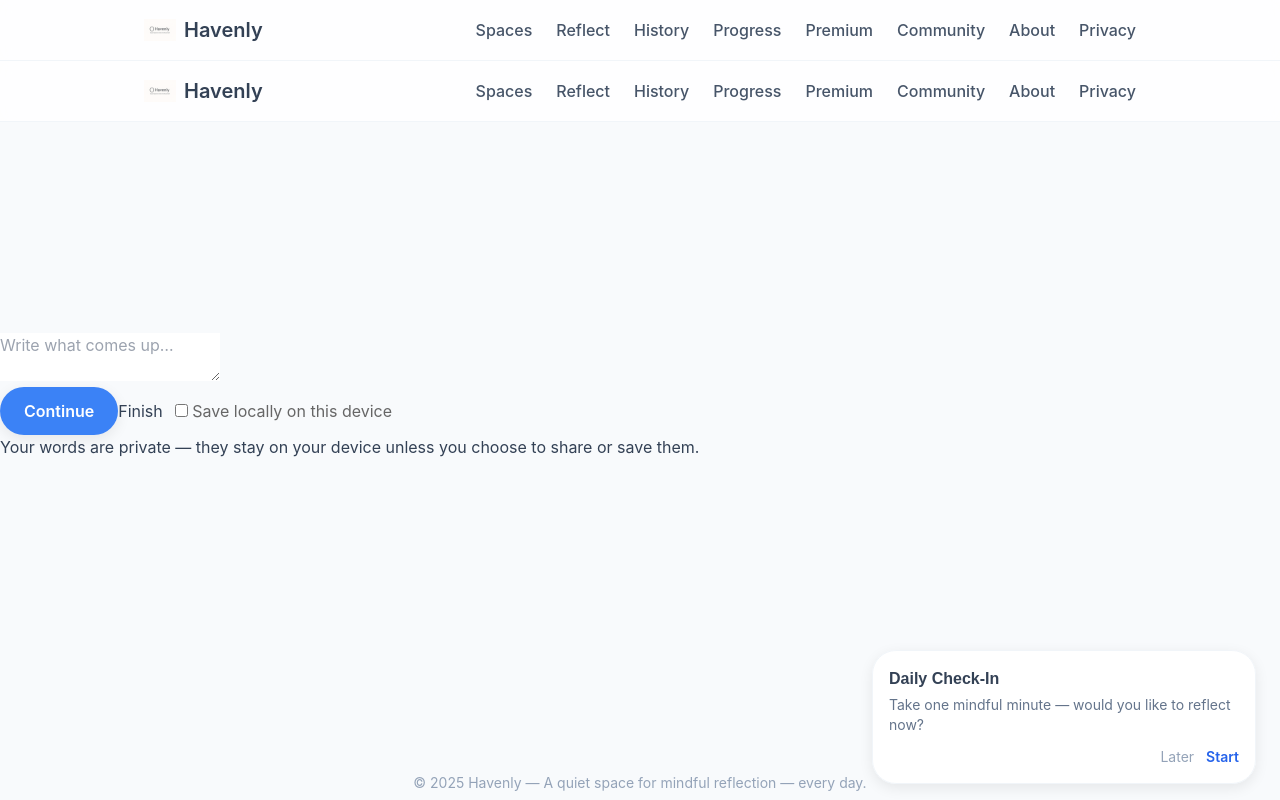
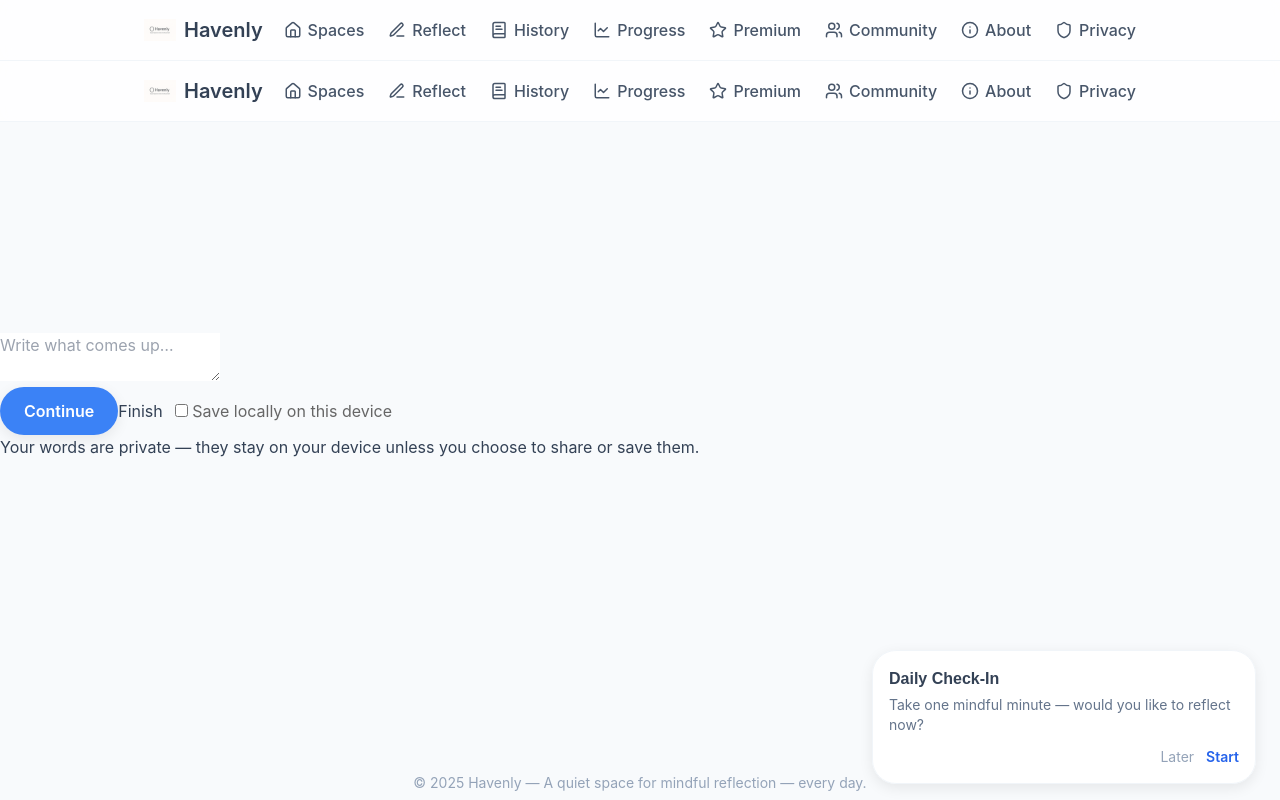
Before and after one commit to Khrboshi/havenly, a Next.js app: page /reflect in a window 1280 px wide. Shown: the top 800 px of the page. Built offline with nearby package versions, Linux system fonts and the light colour scheme.

Commit message:
Update Header.js

```diff
--- a/components/Header.js
+++ b/components/Header.js
@@ -3,7 +3,7 @@
 import { useState } from "react";
 import Link from "next/link";
 import Image from "next/image";
-import { X, MoreHorizontal } from "lucide-react";
+import { X, MoreHorizontal, Home, PenLine, BookText, LineChart, Star, Users, Info, Shield } from "lucide-react";
 import { motion, AnimatePresence } from "framer-motion";
 import { useRouter } from "next/router";
 
@@ -11,46 +11,52 @@ export default function Header() {
   const [openOverflow, setOpenOverflow] = useState(false);
   const router = useRouter();
 
+  // Main quick-access navigation
   const mainLinks = [
-    { href: "/rooms", label: "Spaces" },
-    { href: "/unpack", label: "Reflect" },
-    { href: "/history", label: "History" },
-    { href: "/progress", label: "Progress" },
+    { href: "/rooms", label: "Spaces", icon: <Home size={18} /> },
+    { href: "/unpack", label: "Reflect", icon: <PenLine size={18} /> },
+    { href: "/history", label: "History", icon: <BookText size={18} /> },
+    { href: "/progress", label: "Progress", icon: <LineChart size={18} /> },
   ];
 
+  // Secondary navigation (less frequent actions)
   const secondaryLinks = [
-    { href: "/premium", label: "Premium" },
-    { href: "/community", label: "Community" },
-    { href: "/about", label: "About" },
-    { href: "/privacy", label: "Privacy" },
+    { href: "/premium", label: "Premium", icon: <Star size={18} /> },
+    { href: "/community", label: "Community", icon: <Users size={18} /> },
+    { href: "/about", label: "About", icon: <Info size={18} /> },
+    { href: "/privacy", label: "Privacy", icon: <Shield size={18} /> },
   ];
 
   const closeOverflow = () => setOpenOverflow(false);
 
   return (
     <header className="bg-white/80 backdrop-blur border-b border-slate-200 sticky top-0 z-50">
+      {/* Desktop / Laptop Header */}
       <div className="max-w-5xl mx-auto flex items-center justify-between px-4 py-3 md:py-4">
         <Link href="/" className="flex items-center gap-2">
           <Image src="/logo.png" alt="Havenly logo" width={32} height={32} priority />
           <span className="text-xl font-semibold text-slate-800">Havenly</span>
         </Link>
 
-        {/* Desktop Navigation */}
         <nav className="hidden md:flex gap-6 items-center">
-          {[...mainLinks, ...secondaryLinks].map((link) => (
+          {[...mainLinks, ...secondaryLinks].map((link) => {
+            const active = router.pathname === link.href;
+            return (
               <Link
                 key={link.href}
                 href={link.href}
-              className={`text-slate-700 hover:text-blue-600 transition font-medium ${
-                router.pathname === link.href ? "text-blue-600 font-semibold" : ""
+                className={`flex items-center gap-1.5 text-slate-700 hover:text-blue-600 transition font-medium ${
+                  active ? "text-blue-600 font-semibold" : ""
                 }`}
               >
+                {link.icon}
                 {link.label}
               </Link>
-          ))}
+            );
+          })}
         </nav>
 
-        {/* Mobile Menu Button */}
+        {/* Mobile overflow trigger */}
         <div className="md:hidden flex items-center gap-4">
           <button
             onClick={() => setOpenOverflow(true)}
@@ -71,8 +77,8 @@ export default function Header() {
           md:hidden flex justify-around items-center
           shadow-[0_-2px_8px_rgba(0,0,0,0.05)]
           backdrop-blur
-          py-2 sm:py-3
-          pb-[max(env(safe-area-inset-bottom),0.75rem)]
+          py-1 sm:py-2
+          pb-[max(env(safe-area-inset-bottom),0.65rem)]
         "
       >
         {mainLinks.map((link) => {
@@ -81,19 +87,20 @@ export default function Header() {
             <Link
               key={link.href}
               href={link.href}
-              className={`flex flex-col items-center justify-center px-3 py-1.5 rounded-lg text-xs sm:text-sm font-medium transition-all ${
+              className={`flex flex-col items-center justify-center gap-1 px-2 py-1.5 rounded-lg text-[11px] sm:text-xs font-medium transition-all ${
                 active
                   ? "bg-blue-600 text-white shadow-sm scale-105"
                   : "text-slate-700 hover:bg-blue-50 hover:text-blue-700"
               }`}
             >
-              {link.label}
+              {link.icon}
+              <span>{link.label}</span>
             </Link>
           );
         })}
       </nav>
 
-      {/* Overflow Drawer (Mobile) */}
+      {/* Overflow Drawer for Secondary Links */}
       <AnimatePresence>
         {openOverflow && (
           <>
@@ -130,12 +137,13 @@ export default function Header() {
                       key={link.href}
                       href={link.href}
                       onClick={closeOverflow}
-                      className={`block px-4 py-3 rounded-lg text-base font-medium transition ${
+                      className={`flex items-center gap-3 px-4 py-3 rounded-lg text-base font-medium transition ${
                         active
                           ? "bg-blue-600 text-white shadow-sm"
                           : "text-slate-700 hover:bg-blue-50 hover:text-blue-700"
                       }`}
                     >
+                      {link.icon}
                       {link.label}
                     </Link>
                   );
```
Lines whose indentation alone changed are shown as unchanged.
